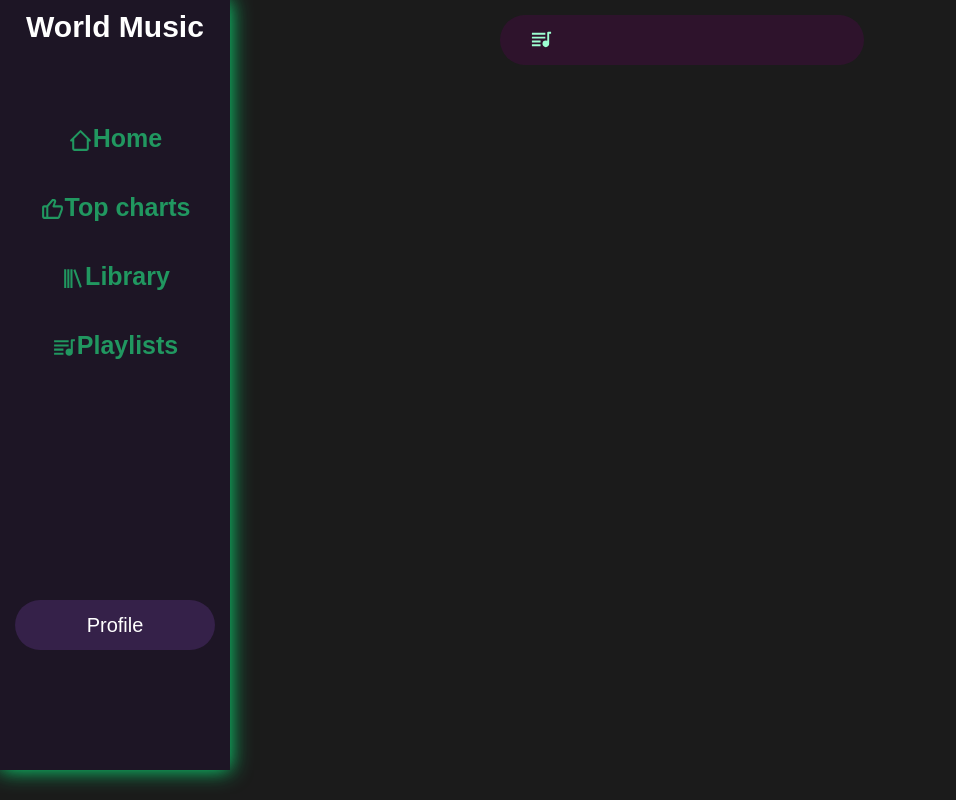
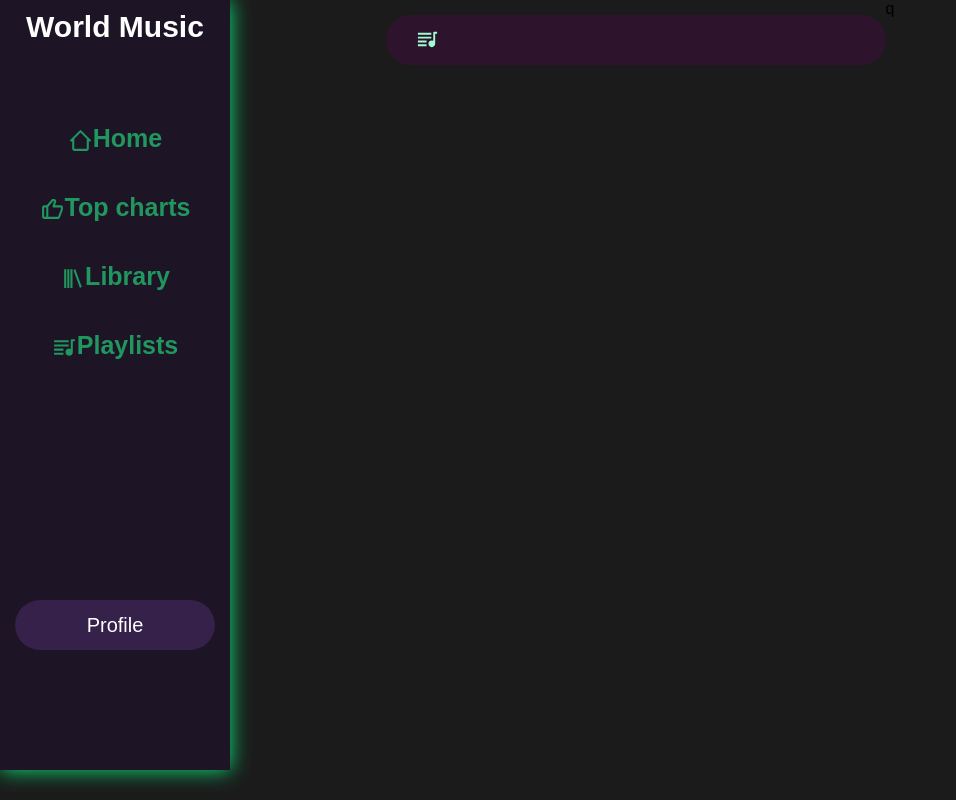
Before and after one commit to Weronnip/World-music, a React (Vite) app in the folder src/main/resources/static/frontend/: page / in a window 1280 px wide. Shown: the whole page, without its empty margins (0-956 px from the left). Built offline with nearby package versions, Linux system fonts and the light colour scheme; a web font is replaced by a local one.

Commit message:
fixbug with margin, widht

```diff
--- a/src/main/resources/static/frontend/src/View/Home.jsx
+++ b/src/main/resources/static/frontend/src/View/Home.jsx
@@ -1,5 +1,6 @@
 import './css/home.css'
-import { IconName, BiSolidPlaylist } from "react-icons/bi/index";
+import { BiSolidPlaylist } from "react-icons/bi/index";
+import { AiOutlineClose } from 'react-icons/ai/index'
 
 
 function Home() {
@@ -7,20 +8,20 @@ function Home() {
         <div className="section">
             <div className="header">
                 <ul className="nav-list">
-                    <li><a href="#openModal" className='openModal' title='playlist'><BiSolidPlaylist /> </a></li>
+                    <li><a href="#openModal" className='openModal' title='playlist'><BiSolidPlaylist /></a></li>
                     <li><a href="#"></a></li>
                     <li><a href="#"></a></li>
                     <li><a href="#"></a></li>
                 </ul>
             </div>
             <div className="wrappers">
-                <div className="playlist">
+                q<div className="playlist">
                     <div className="modal" id='openModal'>
                         <div className="modal_dialog">
                             <div className="modal_content">
                                 <div className="model_header">
                                     <div className="name-block">One playlist
-                                    <a href="#close" title='Close' className='close'>x</a>
+                                    <a href="#close" title='Close' className='close'><AiOutlineClose className='icon' /></a>
                                     </div>
                                 </div>
                                 <div className="modal_body">
--- a/src/main/resources/static/frontend/src/View/css/Home.css
+++ b/src/main/resources/static/frontend/src/View/css/Home.css
@@ -32,11 +32,10 @@ body {
   border-radius: 25px;
   display: flex;
   justify-items: center;
-  width: 800px;
+  width: 500px;
   height: 50px;
   padding-left: 15px;
   padding-top: 13px;
-  margin-left: 500px;
   margin-top: 15px;
 }
 
@@ -52,14 +51,6 @@ body {
   font-size: 23px;
   padding-left: 15px;
   font-weight: 500;
-}
-
-.wrappers {
-  width: 600px;
-  height: 600px;
-  display: flex;
-  margin-left: 150px;
-  margin-top: 50px;
 }
 
 .playlist {
@@ -110,6 +101,10 @@ body {
   left: 0;
   bottom: 0;
   right: 0;
+  margin-left: 150px;
+  width: 300px;
+  padding: auto;
+  margin: auto;
   margin-top: 80px;
   height: 500px;
   overflow: auto;
@@ -120,7 +115,7 @@ body {
 .modal {
   background: #222222;
   opacity: 0;
-  width: 350px;
+  width: 300px;
   display: flex;
   justify-content: center;
   -webkit-transition: opacity 200ms ease-in;
--- a/src/main/resources/static/frontend/src/components/Layout.jsx
+++ b/src/main/resources/static/frontend/src/components/Layout.jsx
@@ -1,5 +1,5 @@
 import { Outlet } from 'react-router-dom'
-import { BiLike, BiHomeAlt2, BiLibrary, BiSolidPlaylist } from 'react-icons/bi/index'
+import { BiLike, BiHomeAlt2, BiLibrary, BiSolidPlaylist, BiMusic } from 'react-icons/bi/index'
 import './Layout.css'
 
 function Layout() {
```
